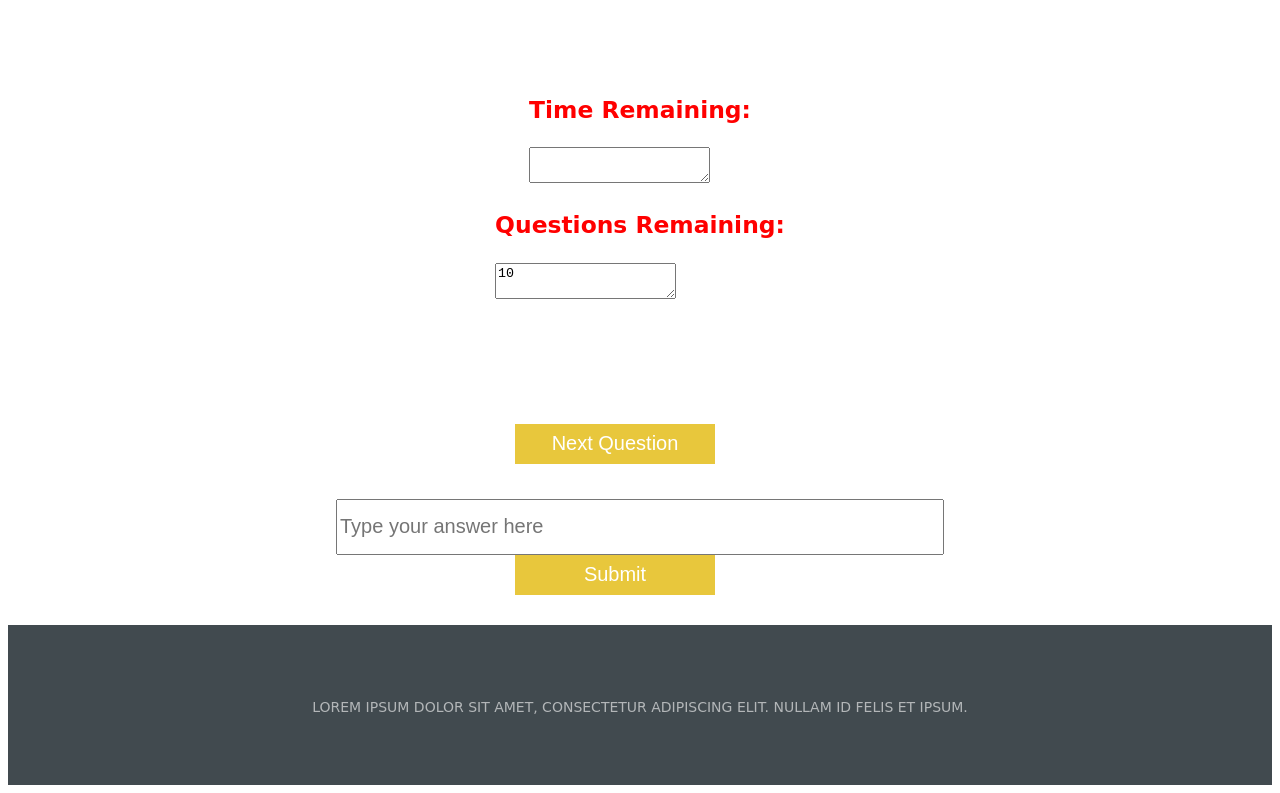
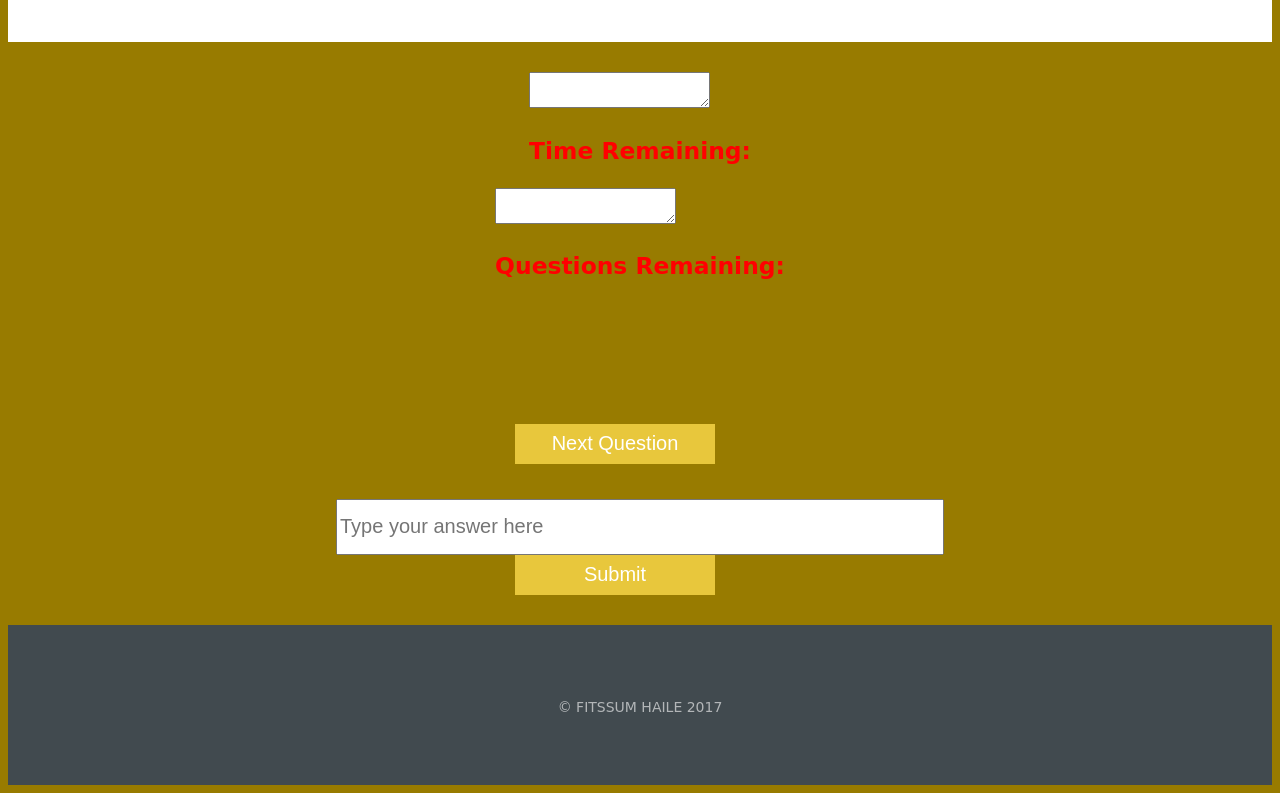
Before and after one commit to tedlayea/Fun-Trivia-, a plain HTML site: page index.html in a window 1280 px wide. Both pictures are taken after a click on the element 640 px from the left and 1408 px from the top of the page. Shown: the part 834-1627 px from the top of the page. Drawn offline with nearby package versions, Linux system fonts and the light colour scheme; a web font is replaced by a local one.

Commit message:
updated background

```diff
--- a/css/styles.css
+++ b/css/styles.css
@@ -1,6 +1,7 @@
 html {
   font-family: 'Ravi Prakash', cursive;
-	color: #555;
+	color: white;
+  background: #987B00;
 }
 ul, nav {
 	list-style: none;
@@ -92,6 +93,7 @@ header{
 .howToPlay{
 	background-color: #fff;
   font-size: 30px;
+  color: black;
 }
 .categories{
 	background-color: #f7f7f7;
@@ -115,7 +117,7 @@ header{
   font-size: 30px;
   text-align: center;
   display: flex;
-	flex-direction: row;
+	flex-direction: column;
 	align-items: center;
 	padding: 12px 100px;
 }
@@ -165,11 +167,13 @@ input[type="submit"] {
 }
 .timeRemaining {
   text-align: left;
+  display:inline;
   color: red;
   font-size: 20px;
 }
 .questionsRemaining {
   text-align: left;
+  display:inline;
   color: red;
   font-size: 20px;
 }
--- a/index.html
+++ b/index.html
@@ -26,16 +26,10 @@
 
   <section>
     <div class="timeRemaining">
-      <h3>Time Remaining:</h3>
-      <form>
-        <textarea id="timerInput"></textarea>
-      </form>
+      <textarea id="timerInput"></textarea>
     </div>
     <div class="questionsRemaining">
-      <h3>Questions Remaining:</h3>
-      <form>
-        <textarea id="questionCounter"></textarea>
-      </form>
+      <textarea id="inputRemaining"></textarea>
     </div>
   </section>
 
@@ -58,7 +52,7 @@
 
 
 	<footer>
-		<p>Lorem ipsum dolor sit amet, consectetur adipiscing elit. Nullam id felis et ipsum.</p>
+		<p>&copy;	Fitssum Haile 2017</p>
 	</footer>
 <script type="text/javascript" src="js/main.js">
 
--- a/js/main.js
+++ b/js/main.js
@@ -1,10 +1,15 @@
 $( document ).ready(function() {
+  $(".timeRemaining").append("<h3>Time Remaining:</h3>");
+
   var question = [ "Which island is the world's biggest island?", "Which country eats the most chocolate equating to 10 kilos per person per year?", "Which continent is the only continent with no active volcanoes?", "Where is croissant first invented?", "Where are French fries originally from?", "Where is the first sailing boats built?", "Which country is named after a tree?", "Where is paper originated from?", "Which country has the most post offices than any other country (over 100,000)?", "Where is Christmas trees originated from?"];
   var answer = ["Greenland", "Switzerland", "Australia", "Austria", "Belgium", "Egypt", "Brazil", "China", "India", "Germany"];
-  var counter = 10;
+  var counter = 0;
   var timer = 10;
-  var remainingQuestion = $(questionCounter);
+  var remainingQuestion = question[counter].length - 1;
   var remainingTime = $("#timerInput");
+
+  $(".questionsRemaining").append("<h3>Questions Remaining: </h3>");
+
 
   $("#nextQuestion").on("click", function() {
       if(counter < question.length){
@@ -12,23 +17,20 @@ $( document ).ready(function() {
       }
       console.log("random question displayed");
       $("#two").html(question[counter]);
-
-     var startTimer = setInterval(function() {
-       remainingTime.text(timer);
-       timer-=1;
-     }, 1000)
-     });
+      var startTimer = setInterval(function() {
+        remainingTime.text(timer);
+        timer-=1;
+      }, 1000)
+      })
 
   $("#submitButton").on("click", function() {
     if ($('#answerBox').val() === answer[counter]){
       console.log("correct alert activated");
       alert("Correct! Go to the next question.");
-      remainingQuestion.html(counter);
-      counter-=1;
+      return remainingQuestion;
     } else {
       alert ("Incorrect answer!");
-      remainingQuestion.html(counter);
-      counter-=1;
+      return remainingQuestion;
     }
   })
 });
```
